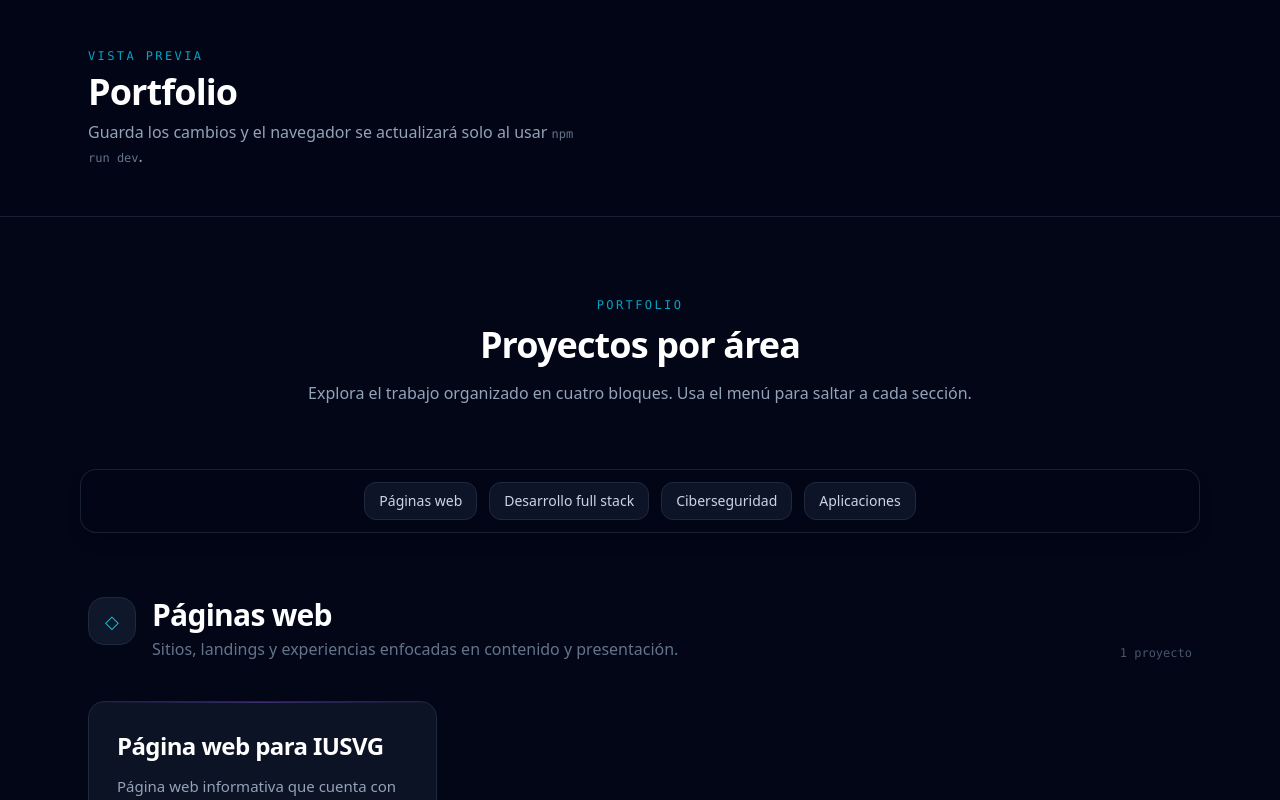
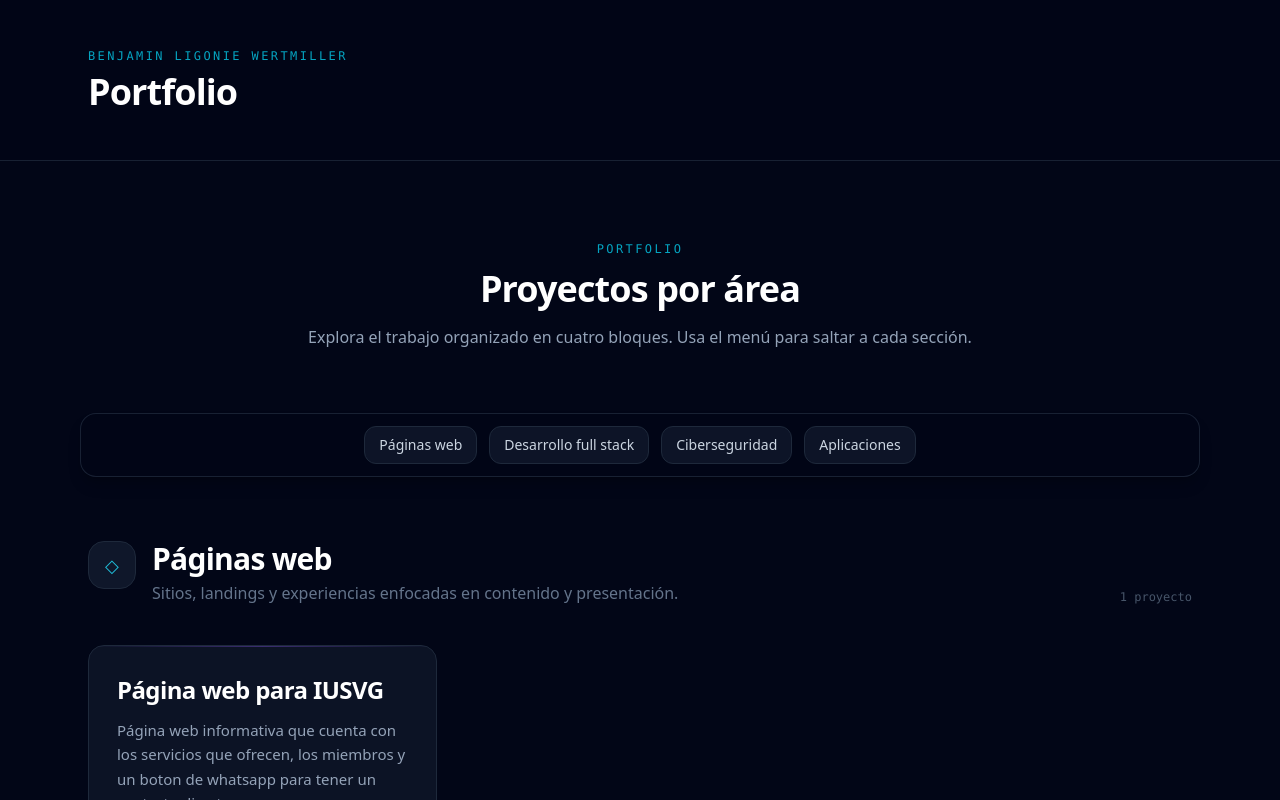
Before and after one commit to BLigonieWertmiller/Portfolio-, a Next.js app: page / in a window 1280 px wide. Shown: the top 800 px of the page. Built offline with nearby package versions, Linux system fonts and the light colour scheme.

Commit message:
Cambios V2

```diff
--- a/app/page.js
+++ b/app/page.js
@@ -6,15 +6,11 @@ export default function Home() {
       <header className="border-b border-slate-800/80 bg-slate-950/80 backdrop-blur-sm">
         <div className="max-w-6xl mx-auto px-4 sm:px-6 py-10 md:py-12">
           <p className="text-cyan-500/90 text-xs font-mono tracking-[0.2em] uppercase mb-2">
-            Vista previa
+            Benjamin Ligonie Wertmiller
           </p>
           <h1 className="text-3xl sm:text-4xl font-bold text-white tracking-tight">
             Portfolio
           </h1>
-          <p className="text-slate-400 mt-2 max-w-lg text-sm md:text-base">
-            Guarda los cambios y el navegador se actualizará solo al usar{" "}
-            <code className="text-slate-500 text-xs">npm run dev</code>.
-          </p>
         </div>
       </header>
       <ProjectGallery />
--- a/data/projects.js
+++ b/data/projects.js
@@ -17,8 +17,7 @@ export const projects = [
       "Aplicación web con backend y frontend integrados: experiencia completa de usuario y API.",
     tech: ["Next.js", "Spring Boot", "React"],
     links: [
-      // Debe ser un repo público real; si no, GitHub mostrará 404.
-      { label: "Código", url: "https://github.com/usuario/pala-match" },
+      { label: "Código", url: "https://github.com/BLigonieWertmiller/pala-match" },
       // Descomenta cuando subas el PDF a public/documentos/
       // { label: "Memoria (PDF)", url: "/documentos/pala-match-memoria.pdf" },
     ],
```
